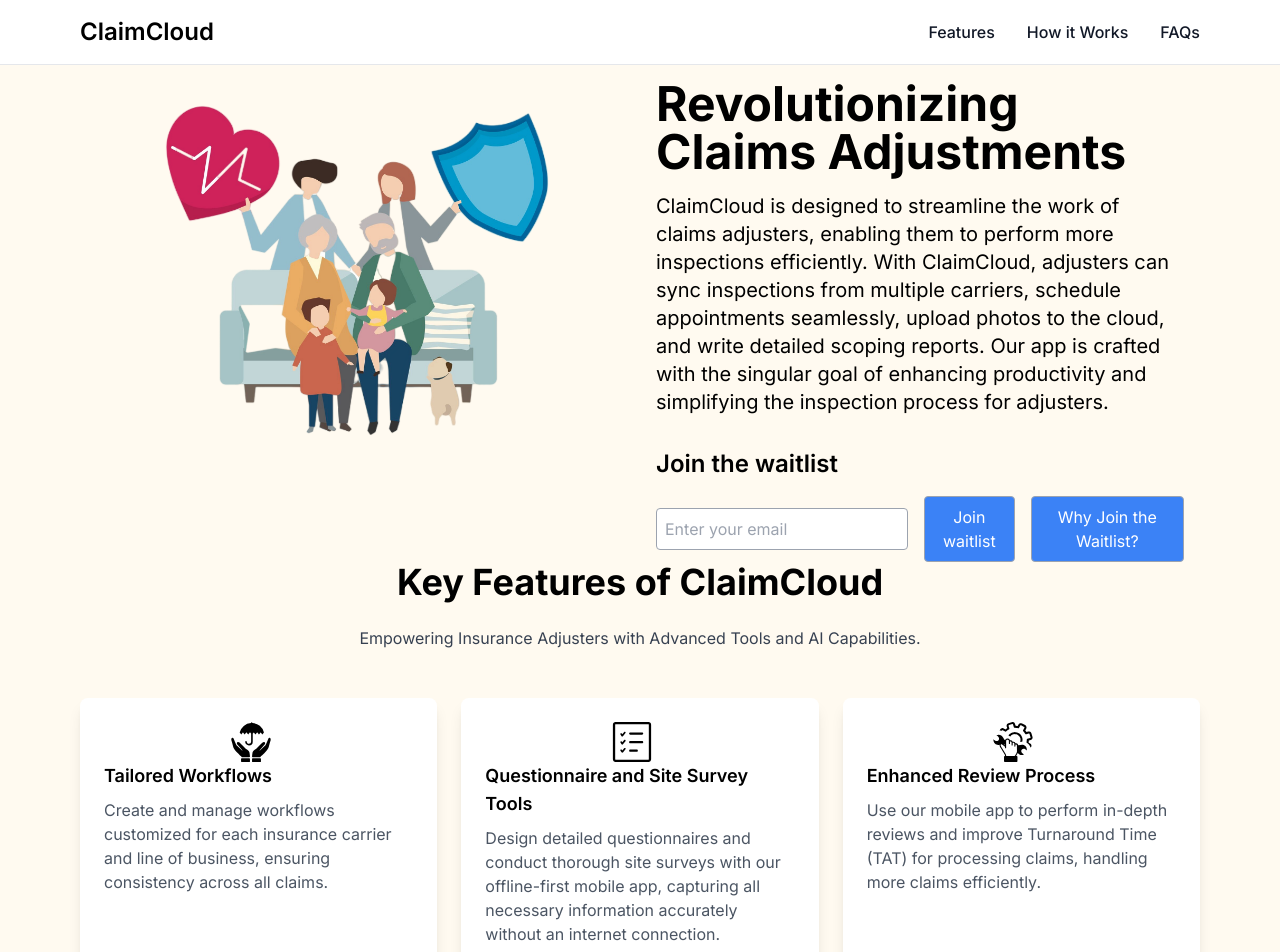
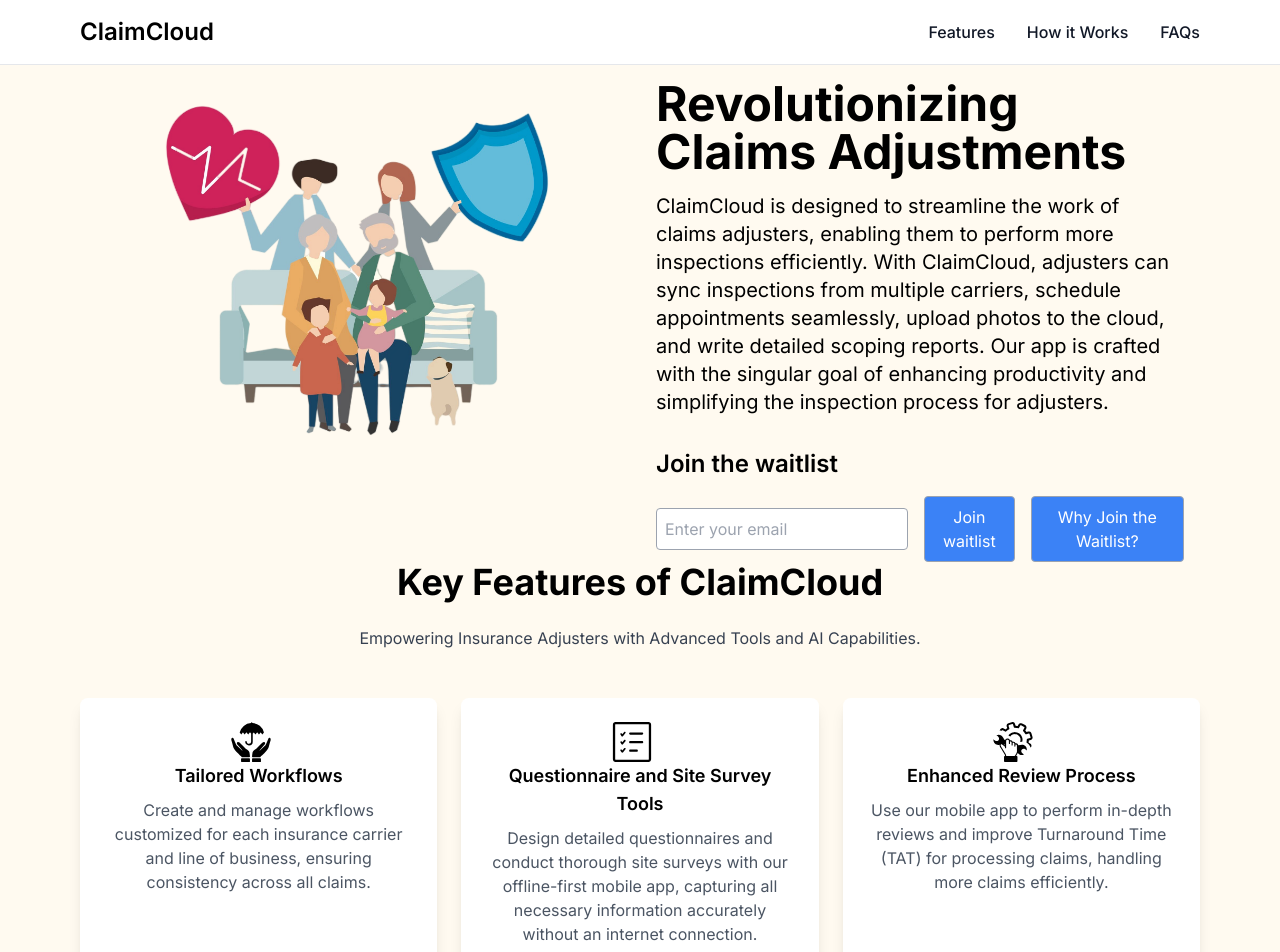
Before and after one commit to Shivam12112/AdjusterPlatform, a Next.js app: page / in a window 1280 px wide. Shown: the top 952 px of the page. Built offline with nearby package versions, Linux system fonts and the light colour scheme.

Commit message:
fixed alignmet issue

```diff
--- a/src/components/Feature.js
+++ b/src/components/Feature.js
@@ -8,7 +8,7 @@
         display: "flex",
         flexDirection: "column",
         alignContent: "center",
-        alignItems: "center"
+        alignItems: "center",
       }}
       className="flex flex-col items-center p-6 bg-white rounded-lg shadow-lg hover:shadow-xl transition-shadow duration-300 ease-in-out md:flex-row md:items-start"
     >
@@ -21,7 +21,11 @@
           className="w-10 h-10"
         />
       </div>
-      <div>
+      <div
+        style={{
+          textAlign: "center",
+        }}
+      >
         <h3 className="text-lg font-semibold mb-2">{title}</h3>
         <p className="text-gray-600">{description}</p>
       </div>
```
